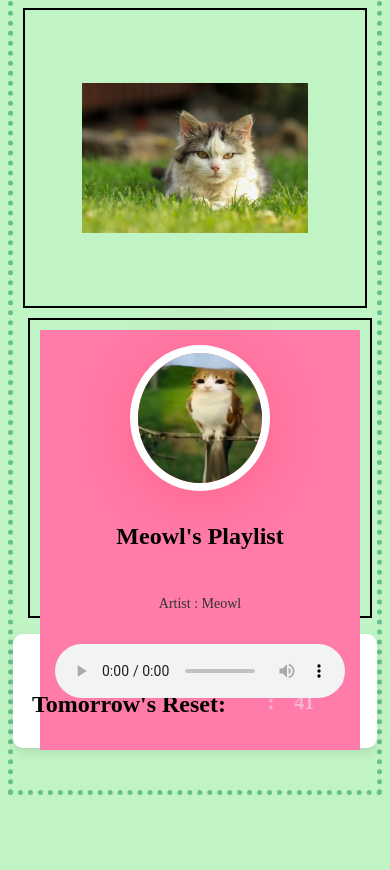
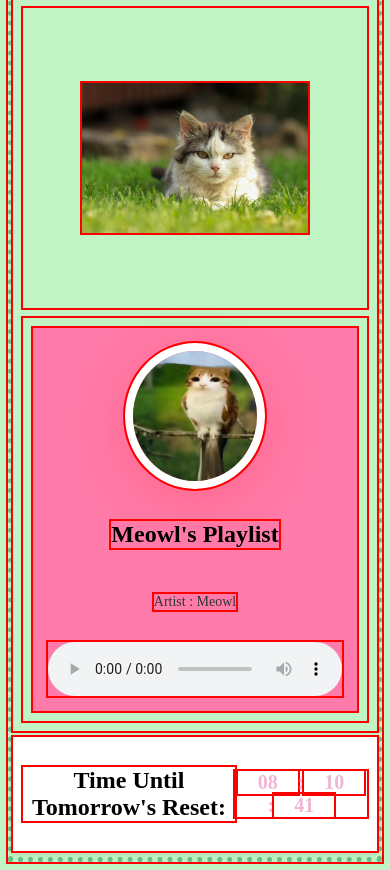
Before and after one commit to Veeisheretocode/CutestCars, a plain HTML site: page index.html in a window 390 px wide. Shown: the part 57-927 px from the top of the page. Before the commit the page ends 860 px from the top, so only its background shows below. Drawn offline with Linux system fonts and the light colour scheme.

Commit message:
Fixed the divs overlapping error - cause: in responsive section, parent div height was set to 300 hence the inner div was overflowing.

```diff
--- a/style.css
+++ b/style.css
@@ -2,13 +2,14 @@
 
 * {
   box-sizing: border-box;
+  outline: 2px solid red; /*temp for testing onlu*/
 }
 
 body {
   background: #c1f4c5;
   padding: 0;
   min-height: 100vh;
-  overflow-x: hidden;
+  /* overflow-x: hidden; */
   border-style: dotted;
   border-width: thick;
   border-color: #65c18c;
@@ -98,8 +99,6 @@ body {
   margin-right: 5px;
   min-height: 300px;
   padding: 20px;
-  border: 2px solid black;
-  box-sizing: border-box;
 
 }
 
@@ -125,26 +124,24 @@ body {
   justify-content: center;
   align-items: flex-start;
   flex-wrap: wrap;
-  border: 2px solid black;
   margin-left: 5px;
-  min-height: 300px;
+  min-height: 150px;
   height: auto;
   width: 48%;
-  box-sizing: border-box;
-
-  overflow: visible;
   padding: 10px;
 
 }
 .musicPlayer{
+  display: flex;
+  justify-content: center;
+  align-items: flex-start;
+  flex-wrap: wrap;
   background: #FF7BA9;
-  padding: 20px 24px 32px;
+  padding: 20px 20px 32px;
   text-align: center;
   margin: 0;
   max-width: 360px;
-  min-height: 420px;
   width: 100%;
-  box-sizing: border-box;
   display: flex;
   flex-direction: column;
   gap: 12px;
@@ -173,7 +170,6 @@ body {
   display: block;
   width: 100%;
   max-width: 100%;
-  box-sizing: border-box;
   position: relative;
   margin-top: 6px;
 }
@@ -188,7 +184,6 @@ body {
 .timer-container {
   position: static;
   background-color: #fff;
-  border-radius: 10px;
   box-shadow: 0 4px 8px rgba(0, 0, 0, 0.1);
   text-align: center;
   display: flex;
@@ -197,9 +192,7 @@ body {
   height: 100px;
   width: 50%;
   margin: 10px auto;
-
   max-width: 560px;
-  margin: 0 auto;
   z-index: 10;
 }
 
@@ -252,16 +245,18 @@ body {
     height: 150px;
   }
   .musicContainer{
-    height: 300px;
+    height: auto;
     width: 100%;
     min-height: auto;
     padding: 10px;
+    margin: auto;
   }
   .musicPlayer{
     max-width: 520px;
     width: 100%;
     padding: 15px;
     height: auto;
+    margin: auto;
   }
   .Meowl{
     width: 140px;
```
